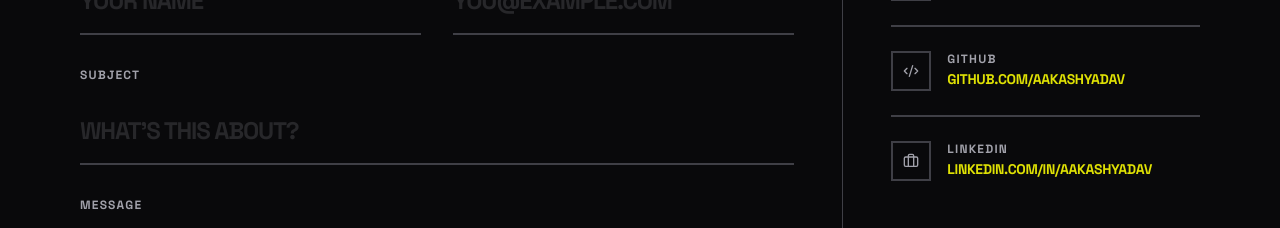
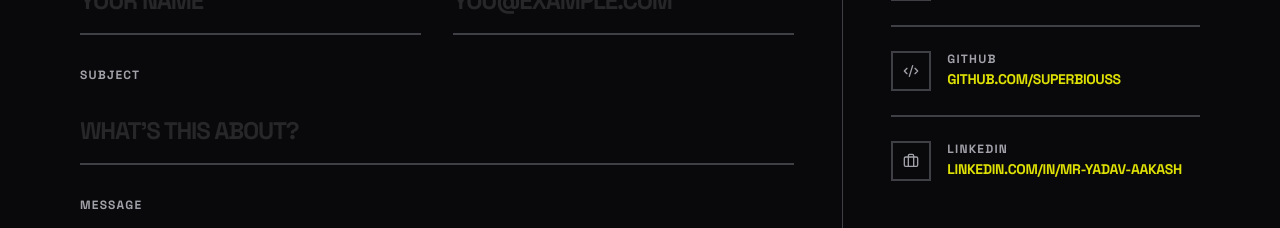
Before and after one commit to Superbiouss/Portfolio, a Next.js app: page /contact in a window 1280 px wide. Shown: the part 683-911 px from the top of the page. Built offline with nearby package versions, Linux system fonts and the light colour scheme.

Commit message:
fix: update GitHub and LinkedIn profile links in footer and contact page

```diff
--- a/src/app/contact/page.tsx
+++ b/src/app/contact/page.tsx
@@ -72,8 +72,8 @@ export default function ContactPage() {
         <div className="bg-background p-8 md:p-12 flex flex-col gap-0">
           {[
             { icon: Mail, label: "EMAIL", value: "hello@aakashyadav.com", href: "mailto:hello@aakashyadav.com" },
-            { icon: Code2, label: "GITHUB", value: "github.com/aakashyadav", href: "https://github.com/aakashyadav" },
-            { icon: Briefcase, label: "LINKEDIN", value: "linkedin.com/in/aakashyadav", href: "https://linkedin.com/in/aakashyadav" },
+            { icon: Code2, label: "GITHUB", value: "github.com/Superbiouss", href: "https://github.com/Superbiouss" },
+            { icon: Briefcase, label: "LINKEDIN", value: "linkedin.com/in/mr-yadav-aakash", href: "https://www.linkedin.com/in/mr-yadav-aakash/" },
           ].map((item) => (
             <a key={item.label} href={item.href} target={item.href.startsWith("mailto") ? undefined : "_blank"} rel="noopener noreferrer" className="border-b-2 border-border py-6 last:border-0 group flex items-center gap-4 hover:border-accent transition-colors duration-300">
               <div className="w-10 h-10 border-2 border-border group-hover:border-accent group-hover:bg-accent flex items-center justify-center transition-all duration-300">
--- a/src/components/layout/footer.tsx
+++ b/src/components/layout/footer.tsx
@@ -15,8 +15,8 @@ const footerLinks = [
     links: [
       { href: "/contact", label: "CONTACT" },
       { href: "/about", label: "ABOUT" },
-      { href: "https://github.com/aakashyadav", label: "GITHUB" },
-      { href: "https://linkedin.com/in/aakashyadav", label: "LINKEDIN" },
+      { href: "https://github.com/Superbiouss", label: "GITHUB" },
+      { href: "https://www.linkedin.com/in/mr-yadav-aakash/", label: "LINKEDIN" },
     ],
   },
 ];
```
